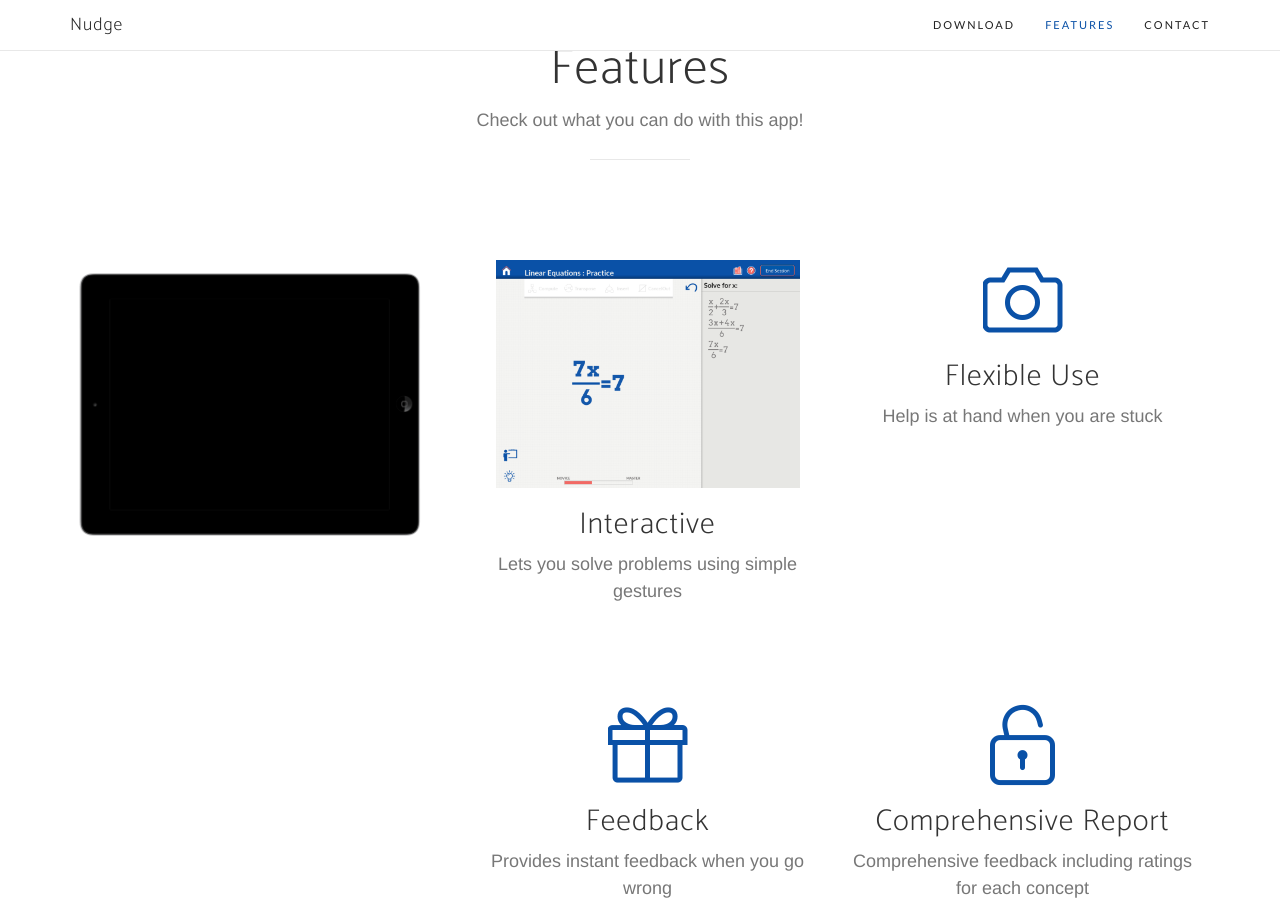
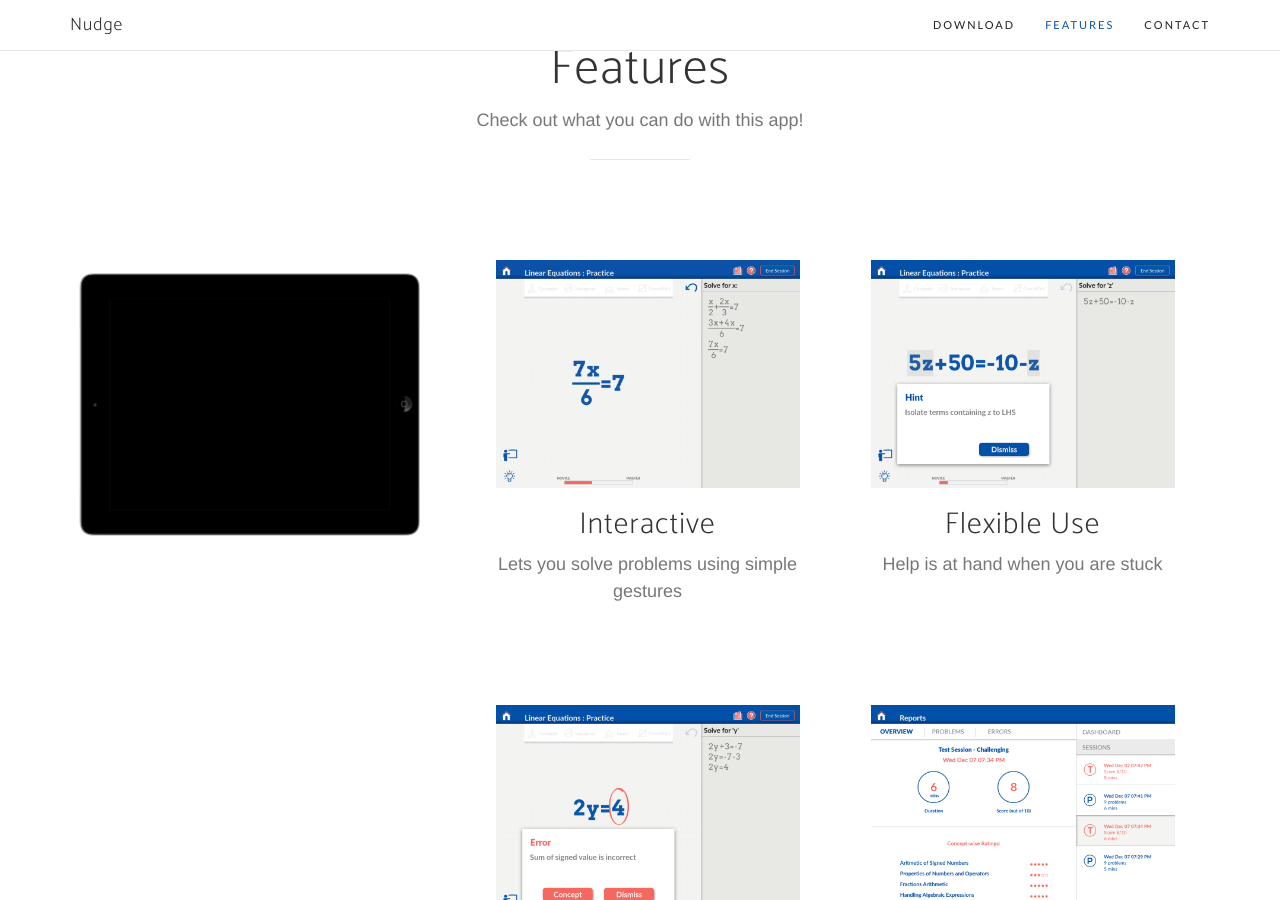
Before and after one commit to nudgealgebra/nudgealgebra.github.io, a Jekyll site: the page built from index.html, in a window 1280 px wide and 900 px high, scrolled down 1529 px. Built offline with Jekyll 4.4.1, drawn with Linux system fonts in a browser that asks for light colours; nearby versions of some CDN libraries; some web fonts are replaced; the list of posts is cut into pages by our own code.

Commit message:
Added right images wherever possible

```diff
--- a/_includes/services.html
+++ b/_includes/services.html
@@ -38,7 +38,8 @@
                             </div>
                             <div class="col-md-6">
                                 <div class="feature-item">
-                                    <i class="icon-camera text-primary"></i>
+                                    <!--i class="icon-camera text-primary"></i-->
+				    <img src="/img/portfolio/2.png" alt="Handholding whenever needed" style="width:304px;height:228px;">
                                     <h3>Flexible Use</h3>
                                     <p class="text-muted">Help is at hand when you are stuck</p>
                                 </div>
@@ -47,14 +48,16 @@
                         <div class="row">
                             <div class="col-md-6">
                                 <div class="feature-item">
-                                    <i class="icon-present text-primary"></i>
+                                    <!--i class="icon-present text-primary"></i-->
+				    <img src="/img/portfolio/3.png" alt="Handholding whenever needed" style="width:304px;height:228px;">
                                     <h3>Feedback</h3>
                                     <p class="text-muted">Provides instant feedback when you go wrong</p>
                                 </div>
                             </div>
                             <div class="col-md-6">
                                 <div class="feature-item">
-                                    <i class="icon-lock-open text-primary"></i>
+                                    <!--i class="icon-lock-open text-primary"></i-->
+				   <img src="/img/portfolio/4.png" alt="Handholding whenever needed" style="width:304px;height:228px;">
                                     <h3>Comprehensive Report</h3>
                                     <p class="text-muted">Comprehensive feedback including ratings for each concept</p>
                                 </div>
```
